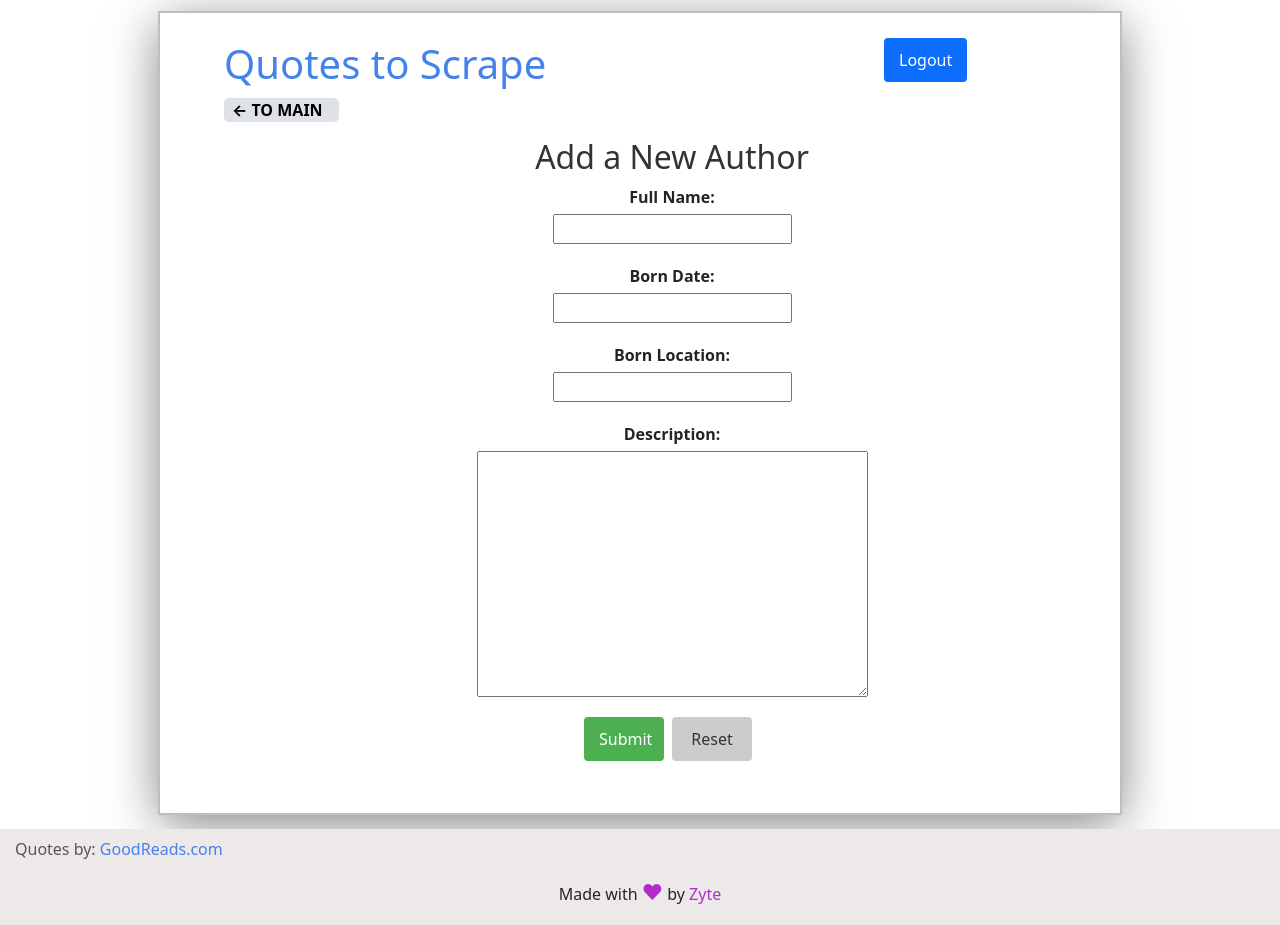
After one commit to AndriyBatig1992/Homework22, a Django app: page /add_author/ in a window 1280 px wide. The commit adds this page. Run offline with Django 4.2, Linux system fonts and the light colour scheme; the visitor is signed in with stand-in values (Sample User, id 1).

Commit message:
Додав можливість додавати теги і авторів

```diff
--- a/hw_project/quotes/forms.py
+++ b/hw_project/quotes/forms.py
@@ -1,16 +1,22 @@
 from django.forms import ModelForm
-from .models import Tag, Quote
+from .models import Tag, Quote, Author
 from django import forms
 
 
 class TagForm(ModelForm):
-    tags = forms.ModelMultipleChoiceField(queryset=Tag.objects.all(), widget=forms.CheckboxSelectMultiple)
+    tags = forms.ModelMultipleChoiceField(queryset=Tag.objects.all(), widget=forms.CheckboxSelectMultiple, required=False)
     class Meta:
         model = Tag
-        fields = ['name']
+        fields = ['name', 'tags']
 
 
 class QuoteForm(ModelForm):
     class Meta:
         model = Quote
         fields = ['quote', 'author', 'tags']
+
+
+class AuthorForm(forms.ModelForm):
+    class Meta:
+        model = Author
+        fields = ['fullname', 'born_date', 'born_location', 'description']
--- a/hw_project/quotes/static/quotes/style.css
+++ b/hw_project/quotes/static/quotes/style.css
@@ -129,7 +129,7 @@ justify-content: space-between;
 }
 
 .alert {
-    margin-top: 20px;
+    margin: 1em;
     padding: 10px;
     border: 1px solid #d9534f;
     border-radius: 4px;
@@ -319,6 +319,7 @@ p.author {
 
 .add_btn {
     text-decoration: none;
+    width: 10em;
     padding: 8px 16px;
     border-radius: 5px;
     color: white;
@@ -326,10 +327,11 @@ p.author {
     border: none;
     transition: background-color 0.3s ease;
     transition: transform 0.3s;
-    display: flex;
+    display: block;
     max-width: 10em;
     align-self: end;
-    margin: 0.5em 0em 0.5em 0em;}
+    margin: 0.5em 0em 0.5em 0em;
+    text-align: center;}
 
 .add_btn:hover {
     background-color: #f50427;
@@ -408,3 +410,43 @@ p.author {
 img, svg {
     vertical-align: middle;
     margin-top: 4em;}
+
+
+ul.bt_add {
+    display: flex;
+    flex-direction: row;
+    flex-wrap: wrap;
+    list-style-type: none;
+    justify-content: center;
+    margin:0;
+    padding: 0;
+}
+
+ul.bt_add li:nth-child(1) a {
+    margin-right: 10px;
+}
+
+ul.bt_add li:nth-child(2) a {
+    background-color: #6bd16b;
+    margin-right: 10px;
+}
+
+ul.bt_add li:nth-child(3) a {
+    background-color: #6666d5;
+}
+
+
+ul.bt_add li:nth-child(3) a:hover  {
+    background-color: #0000ff;
+}
+
+ul.bt_add li:nth-child(2) a:hover  {
+    background-color: #20d520;
+}
+
+.form-group {
+    display: flex;
+    flex-direction: column;
+    flex-wrap: wrap;
+    align-items: center;
+}
--- /dev/null
+++ b/hw_project/quotes/templates/quotes/add_author.html
@@ -0,0 +1,45 @@
+{% extends 'quotes/base.html' %}
+
+{% block content %}
+
+<a href="/" class="back-button">← TO MAIN</a>
+<div class="container_add">
+    <h2 class="page-title">Add a New Author</h2>
+
+    {% if error %}
+    <div class="alert alert-danger" role="alert">
+        <strong>Error:</strong> {{ error }}
+    </div>
+    {% endif %}
+
+    <form method="POST" class="author-form">
+        {% csrf_token %}
+
+        <div class="form-group">
+            <label class="form-label">Full Name:</label>
+            {{ form.fullname }}
+        </div>
+
+        <div class="form-group">
+            <label class="form-label">Born Date:</label>
+            {{ form.born_date }}
+        </div>
+
+        <div class="form-group">
+            <label class="form-label">Born Location:</label>
+            {{ form.born_location }}
+        </div>
+
+        <div class="form-group">
+            <label class="form-label">Description:</label>
+            {{ form.description }}
+        </div>
+
+        <div class="grid">
+            <button type="submit" class="btn submit-btn">Submit</button>
+            <button type="reset" class="btn reset-btn">Reset</button>
+        </div>
+    </form>
+</div>
+
+{% endblock %}
--- a/hw_project/quotes/templates/quotes/base.html
+++ b/hw_project/quotes/templates/quotes/base.html
@@ -21,7 +21,11 @@
                 <a href="/" style="text-decoration: none">Quotes to Scrape</a>
             </h1>
             {% if request.path|is_add_quote_page and user.is_authenticated %}
-            <a class ="add_btn" href="{% url 'quotes:add_quote' %}"> &#8853; ADD QUOTE</a>
+           <ul class="bt_add">
+                <li><a class="add_btn" href="{% url 'quotes:add_quote' %}">&#8853; ADD QUOTE</a></li>
+                <li><a class="add_btn" href="{% url 'quotes:add_tag' %}">&#8853; ADD TAG</a></li>
+                <li><a class="add_btn" href="{% url 'quotes:add_author' %}">&#8853; ADD AUTHOR</a></li>
+           </ul>
             {% endif %}
         </div>
         <div class="col-md-4">
--- a/hw_project/quotes/urls.py
+++ b/hw_project/quotes/urls.py
@@ -8,12 +8,11 @@ urlpatterns = [
     path('', views.main, name='root'),
     path('<int:page>', views.main, name='root_paginate'),
     path('add_quote/', views.add_quote, name='add_quote'),
+    path('add_tag/', views.add_tag, name='add_tag'),
+    path('add_author/', views.add_author, name='add_author'),
     path('author_detail/<int:author_id>/', views.author_detail, name='author_detail'),
     path('tag_detail/<int:tag_id>/', views.tag_detail, name='tag_detail'),
     path('quote_detail/<int:quote_id>', views.quote_detail, name='quote_detail'),
     path('delete_quote/<int:quote_id>/', views.delete_quote, name='delete_quote'),
     path('edit_quote/<int:quote_id>/', views.edit_quote, name='edit_quote'),
-
-
-
 ]
--- a/hw_project/quotes/views.py
+++ b/hw_project/quotes/views.py
@@ -2,20 +2,12 @@ from django.core.paginator import Paginator
 from .models import Author
 from django.shortcuts import render, redirect, get_object_or_404
 from .models import Quote, Tag
-from .forms import QuoteForm
+from .forms import QuoteForm, TagForm, AuthorForm
 from django.db.models import Count
 from django.contrib import messages
 from django.contrib.auth.decorators import login_required
+from django.db import IntegrityError
 
-
-
-# def main(request, page=1):
-#     db = get_mongo_db()
-#     quotes = db.quotes.find()
-#     per_page = 51
-#     paginator = Paginator(list(quotes), per_page)
-#     quotes_on_page = paginator.page(page)
-#     return render(request, 'quotes/index.html', context={'quotes': quotes_on_page})
 
 
 def main(request, page=1):
@@ -52,6 +44,42 @@ def add_quote(request):
     return render(request, 'quotes/add_quote.html', {"tags": tags, 'form': QuoteForm()})
 
 
+@login_required
+def add_tag(request):
+    if request.method == 'POST':
+        form = TagForm(request.POST)
+        if form.is_valid():
+            try:
+                tag = form.save()
+                return redirect('quotes:root')
+            except IntegrityError as err:
+                return render(request, 'quotes/add_tag.html', {'form': form, 'error': f'IntegrityError: {err}'})
+            except ValueError as err:
+                return render(request, 'quotes/add_tag.html', {'form': TagForm(), 'error': err})
+        else:
+            return render(request, 'quotes/add_tag.html', {'form': form, 'error': form.errors})
+    else:
+        return render(request, 'quotes/add_tag.html', {'form': TagForm()})
+
+
+
+@login_required
+def add_author(request):
+    if request.method == 'POST':
+        form = AuthorForm(request.POST)
+        if form.is_valid():
+            try:
+                form.save()
+                return redirect('quotes:root')
+            except IntegrityError as err:
+                return render(request, 'quotes/add_author.html', {'form': form, 'error': f'IntegrityError: {err}'})
+            except ValueError as err:
+                return render(request, 'quotes/add_author.html', {'form': AuthorForm(), 'error': err})
+        else:
+            print(f'Form is not valid: {form.errors}')
+            return render(request, 'quotes/add_author.html', {'form': form, 'error': form.errors})
+    else:
+        return render(request, 'quotes/add_author.html', {'form': AuthorForm()})
 
 def author_detail(request, author_id):
     author = get_object_or_404(Author, id=author_id)
```
Also changed, not shown: hw_project/quotes/templates/quotes/add_tag.html (added, +24 -0 lines).
